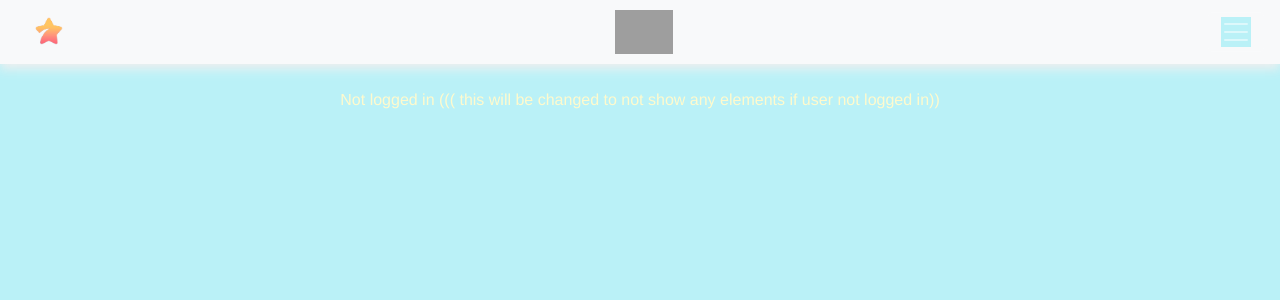
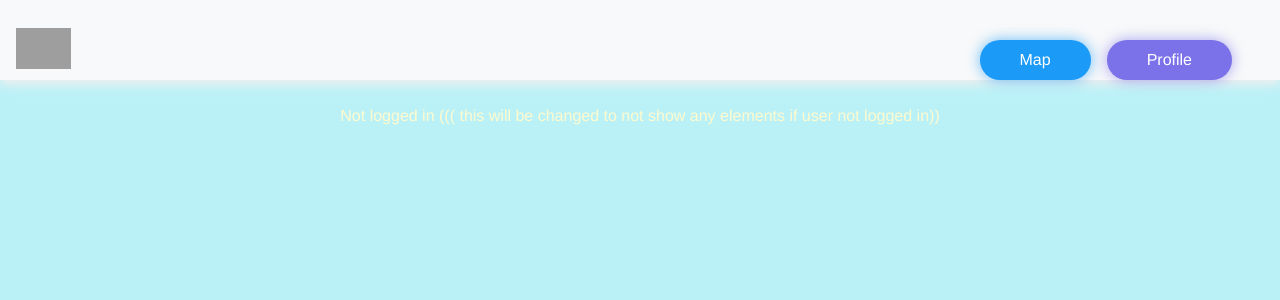
Before and after one commit to michelledxx/ResearchProject, a Django app: page /mystations/ in a window 1280 px wide. Shown: the top 300 px of the page. Run offline with Django 3.2, Linux system fonts and the light colour scheme; data that the repository does not hold is empty; some libraries are stand-ins or nearby versions; grey boxes are pictures that could not be loaded.

Commit message:
standarising style

```diff
--- a/favourites/templates/mystations.html
+++ b/favourites/templates/mystations.html
@@ -48,18 +48,19 @@ display: inline;
 }
 
 .navbar
-{
+{   height:80px;
     box-shadow: 0 5px 10px #efefef;
     }
 .logo{
-    height:48px;
-    padding: 2px 10px
+    height:45px;
+    padding: 2px 0px
     }
 
 ul{
 float: right}
  li {
- padding: 10px;
+ padding: 8px;
+ padding-top: 0px
  float:right
   position: relative
 }
@@ -108,25 +109,16 @@ select {
 <div class="pos-f-t">
   </div>
   <nav class="navbar navbar-dark bg-light">
-      <a href=""><img src="/static/img.png" class="logo"></a>
+
+      <img class= "logo" src="https://icon-library.com/images/c216839f9c.png" onclick="change();" />
       <div>
-            <img class= "logo" src="https://icon-library.com/images/c216839f9c.png" onclick="change();" />
-      </div>
-
-
-       <div class="collapse" id="navbarToggleExternalContent">
-        <div class="bg-light p-4">
+          <div class="bg-light p-4">
             <ul class="nav list-inline ml-auto">
                 <li><a class= "button button-glow button-rounded button-primary button-pill" href="/map">Map</a> </li>
                 <li><a class="button button-glow button-rounded button-royal button-pill" href="">Profile</a> </li>
             </ul>
 
-        </div>
-
-       </div>
-      <button class="navbar-toggler" type="button" data-toggle="collapse" data-target="#navbarToggleExternalContent" aria-controls="navbarToggleExternalContent" aria-expanded="false" aria-label="Toggle navigation">
-      <span class="navbar-toggler-icon"></span>
-    </button>
+      </div>
   </nav>
 </div>
 </header>
```
